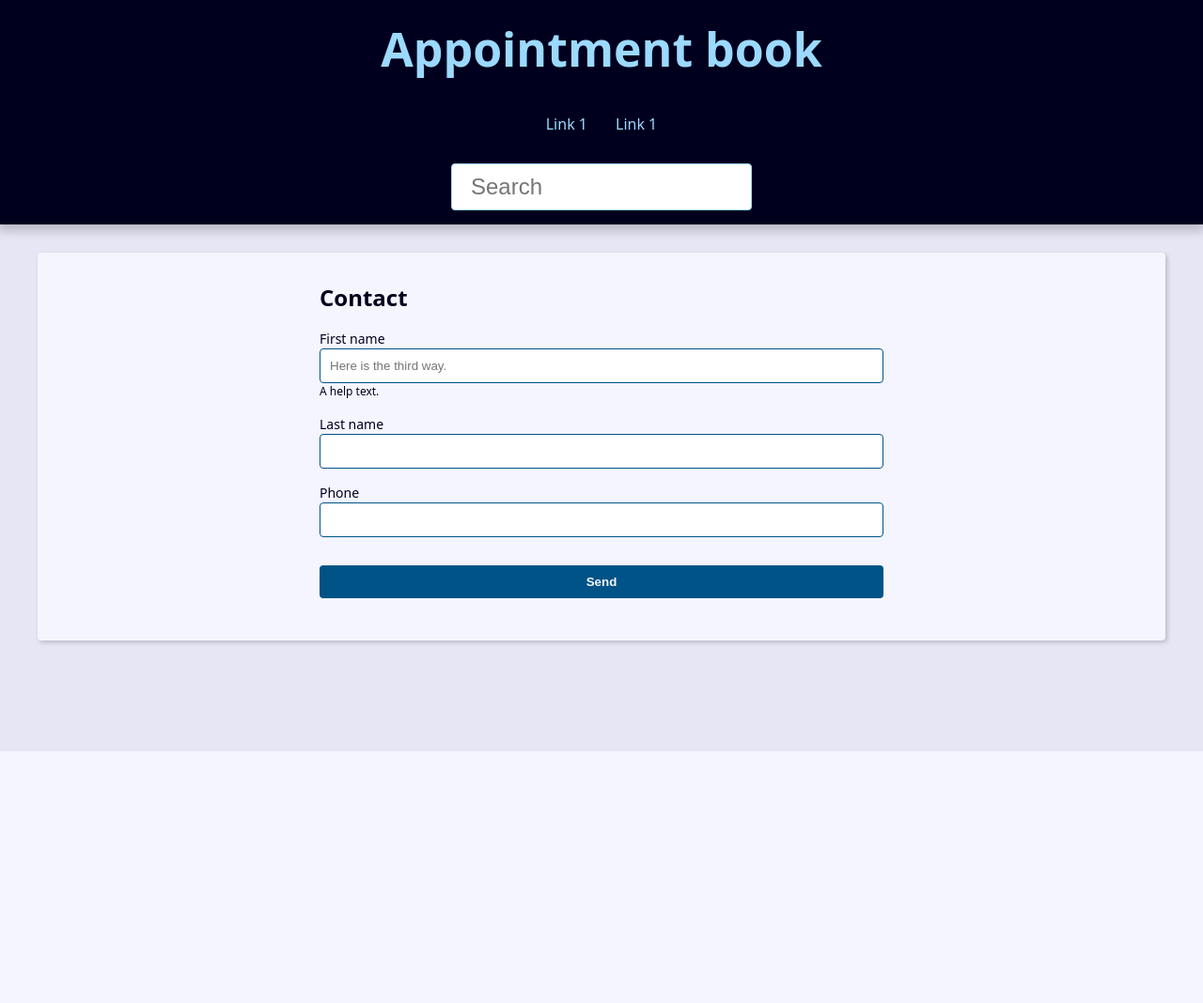
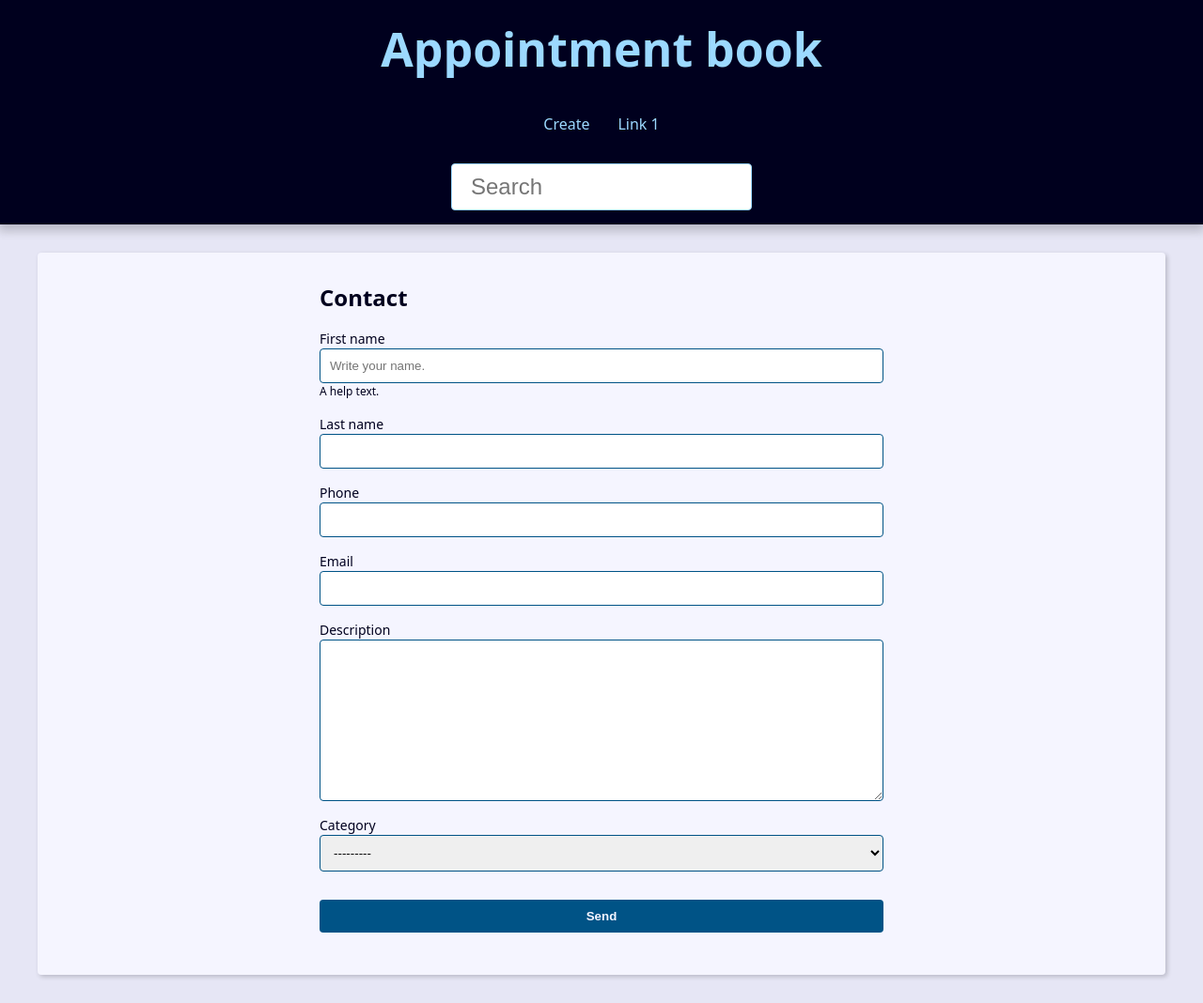
Before and after one commit to IFinotti/schedule_django, a Django app: page /contact/create/ in a window 1280 px wide. Shown: the whole page at 94% size. Before the commit the page ends 800 px from the top, so only its background shows below. Run offline with Django 4.2, Linux system fonts and the light colour scheme; data that the repository does not hold is empty.

Commit message:
Using the ModelForm instance to create the update view.

```diff
--- a/base_templates/global/partials/_header.html
+++ b/base_templates/global/partials/_header.html
@@ -5,8 +5,9 @@
   <nav class="menu">
     <ul class="menu-list">
       <li class="menu-item">
-        <a href="" class="menu-link"> Link 1 </a>
+        <a href=" {% url 'contact:create' %}" class="menu-link"> Create </a>
       </li>
+
       <li class="menu-item">
         <a href="" class="menu-link"> Link 1 </a>
       </li>
--- a/contact/forms.py
+++ b/contact/forms.py
@@ -12,7 +12,7 @@ class ContactForm(forms.ModelForm):
         widget=forms.TextInput(
             attrs={
                 'class': 'class-a class-b',
-                'placeholder': 'Here is the third way.'
+                'placeholder': 'Write your name.'
             }
         ),
         # label='Primeiro nome finotti',
@@ -33,6 +33,9 @@ class ContactForm(forms.ModelForm):
             'first_name',
             'last_name',
             'phone',
+            'email',
+            'description',
+            'category',
         )
 
         # widgets = {
--- a/contact/templates/contact/create.html
+++ b/contact/templates/contact/create.html
@@ -2,11 +2,7 @@
 <div class="form-wrapper">
   <h2>Contact</h2>
 
-  <form
-    action="{% url 'contact:create' %}"
-    method="POST"
-    enctype="multipart/form-data"
-  >
+  <form action="{{ form_action }}" method="POST" enctype="multipart/form-data">
     {% csrf_token %}
 
     <div class="form-content">
--- a/contact/urls.py
+++ b/contact/urls.py
@@ -10,6 +10,6 @@ urlpatterns = [
     # contacts urls crud
     path("contact/<int:contact_id>/", views.contact, name="contact"),
     path("contact/create/", views.create, name="create"),
-    # path("contact/<int:contact_id>/update/", views.contact, name="contact"),
+    path("contact/<int:contact_id>/update/", views.update, name="update"),
     # path("contact/<int:contact_id>/delete/", views.contact, name="contact"),
 ]
--- a/contact/views/contact_forms.py
+++ b/contact/views/contact_forms.py
@@ -1,16 +1,25 @@
-from django.shortcuts import render
-
+from django.shortcuts import render, redirect, get_object_or_404
+from django.urls import reverse
 from contact.forms import ContactForm
+from contact.models import Contact
 
 # Create your views here.
+# When you make a instance of a form, you need to attach it to a model (in this
+# case, the contact model).
 
 
 def create(request):
+    form_action = reverse('contact:create')
     # It shows the sent data if the method is POST
     if request.method == 'POST':
+        form = ContactForm(data=request.POST)
         context = {
-            'form': ContactForm(data=request.POST)
+            'form': form,
+            'form_action': form_action,
         }
+        if form.is_valid():
+            contact = form.save()
+            return redirect('contact:update', contact_id=contact.pk)
 
         return render(
             request,
@@ -20,10 +29,46 @@ def create(request):
 
     # If the method sent by the form is different of POST, the url shows the empty form
     context = {
-        'form': ContactForm()
+        'form': ContactForm(),
+        'form_action': form_action,
     }
     return render(
         request,
         "contact/create.html",
         context,
     )
+
+
+def update(request, contact_id):
+    # if it dont pass by the line below, it shows a 404 page
+    contact = get_object_or_404(Contact, pk=contact_id, show=True)
+    form_action = reverse('contact:update', args=(contact_id,))
+
+    # If the method is post, the data just mantains there, and we sent the instance
+    # to update the contact
+    if request.method == 'POST':
+        form = ContactForm(data=request.POST, instance=contact)
+        context = {
+            'form': form,
+            'form_action': form_action,
+        }
+        if form.is_valid():
+            contact = form.save()
+            return redirect('contact:update', contact_id=contact.pk)
+
+        return render(
+            request,
+            "contact/create.html",
+            context,
+        )
+
+    # If the method sent by the form is different of POST, the url shows the empty form
+    context = {
+        'form': ContactForm(instance=contact),
+        'form_action': form_action,
+    }
+    return render(
+        request,
+        "contact/create.html",
+        context,
+    )
```
